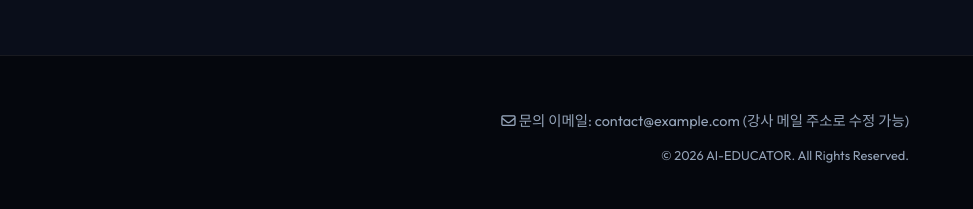
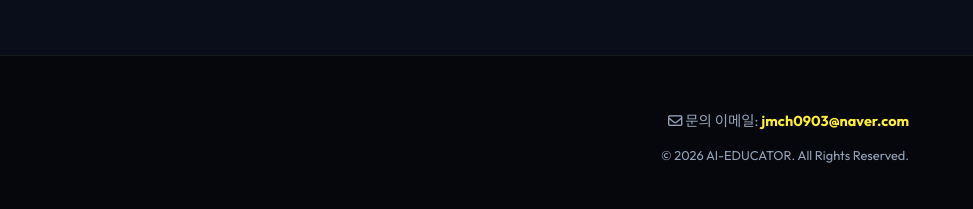
Before and after one commit to jmch0903-lgtm/jmch001, a plain HTML site: page index.html in a window 1280 px wide. Shown: the part 5071-5280 px from the top of the page, 307-1280 px from the left. Drawn offline with Linux system fonts and the light colour scheme.

Commit message:
style: change footer email to jmch0903@naver.com and style it bold yellow

```diff
--- a/index.html
+++ b/index.html
@@ -359,7 +359,7 @@
         <p class="footer-slogan">배움의 한계를 넓히는 스마트 디지털 헬퍼</p>
       </div>
       <div class="footer-info">
-        <p><i class="fa-regular fa-envelope"></i> 문의 이메일: contact@example.com (강사 메일 주소로 수정 가능)</p>
+        <p><i class="fa-regular fa-envelope"></i> 문의 이메일: <a href="mailto:jmch0903@naver.com" class="footer-email">jmch0903@naver.com</a></p>
         <p class="copyright">&copy; 2026 AI-EDUCATOR. All Rights Reserved.</p>
       </div>
     </div>
--- a/style.css
+++ b/style.css
@@ -964,6 +964,17 @@ img {
   margin-bottom: 6px;
 }
 
+.footer-email {
+  color: #ffeb3b !important;
+  font-weight: 700 !important;
+  transition: var(--transition-smooth);
+}
+
+.footer-email:hover {
+  color: var(--secondary) !important;
+  text-decoration: underline;
+}
+
 .copyright {
   margin-top: 12px;
   font-size: 0.8rem;
```
